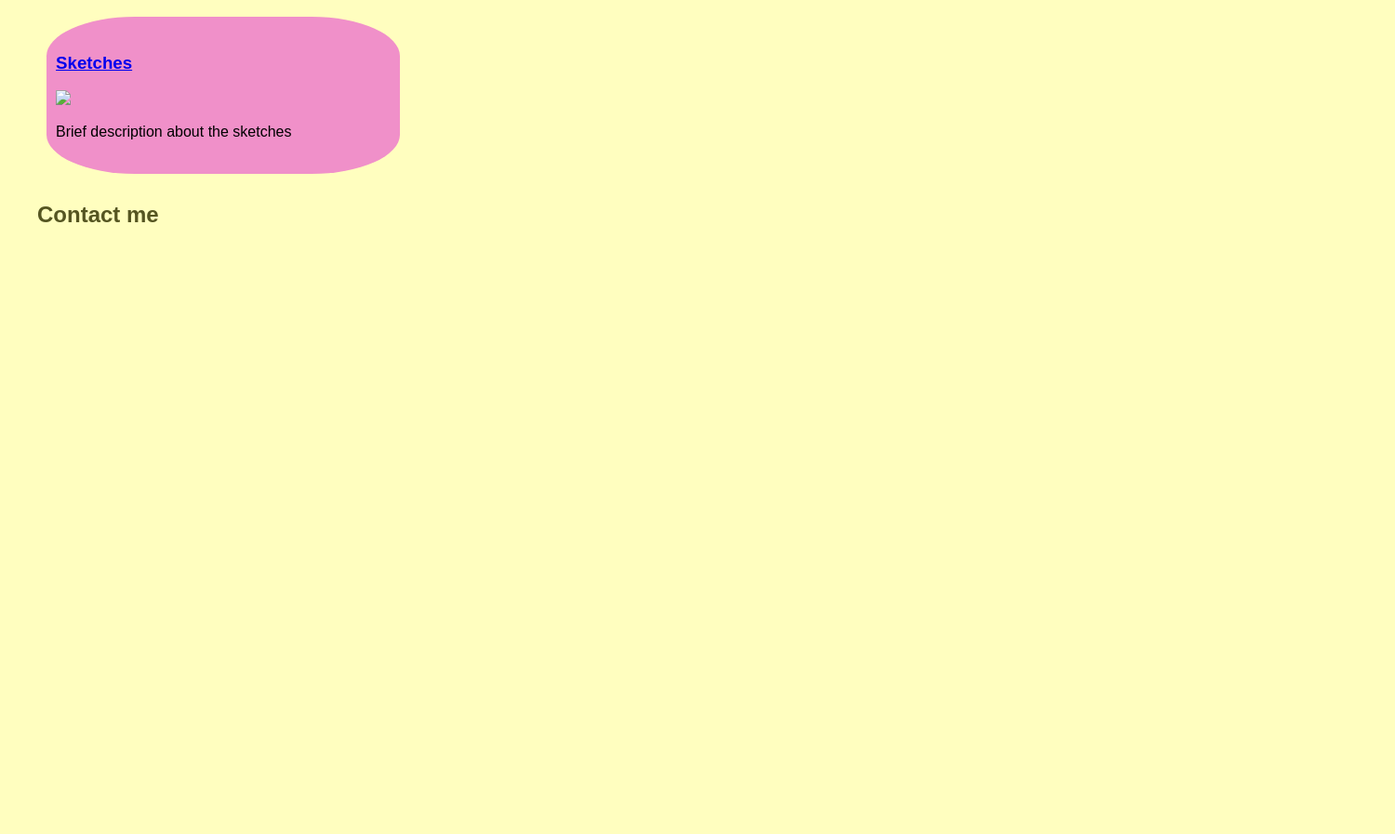
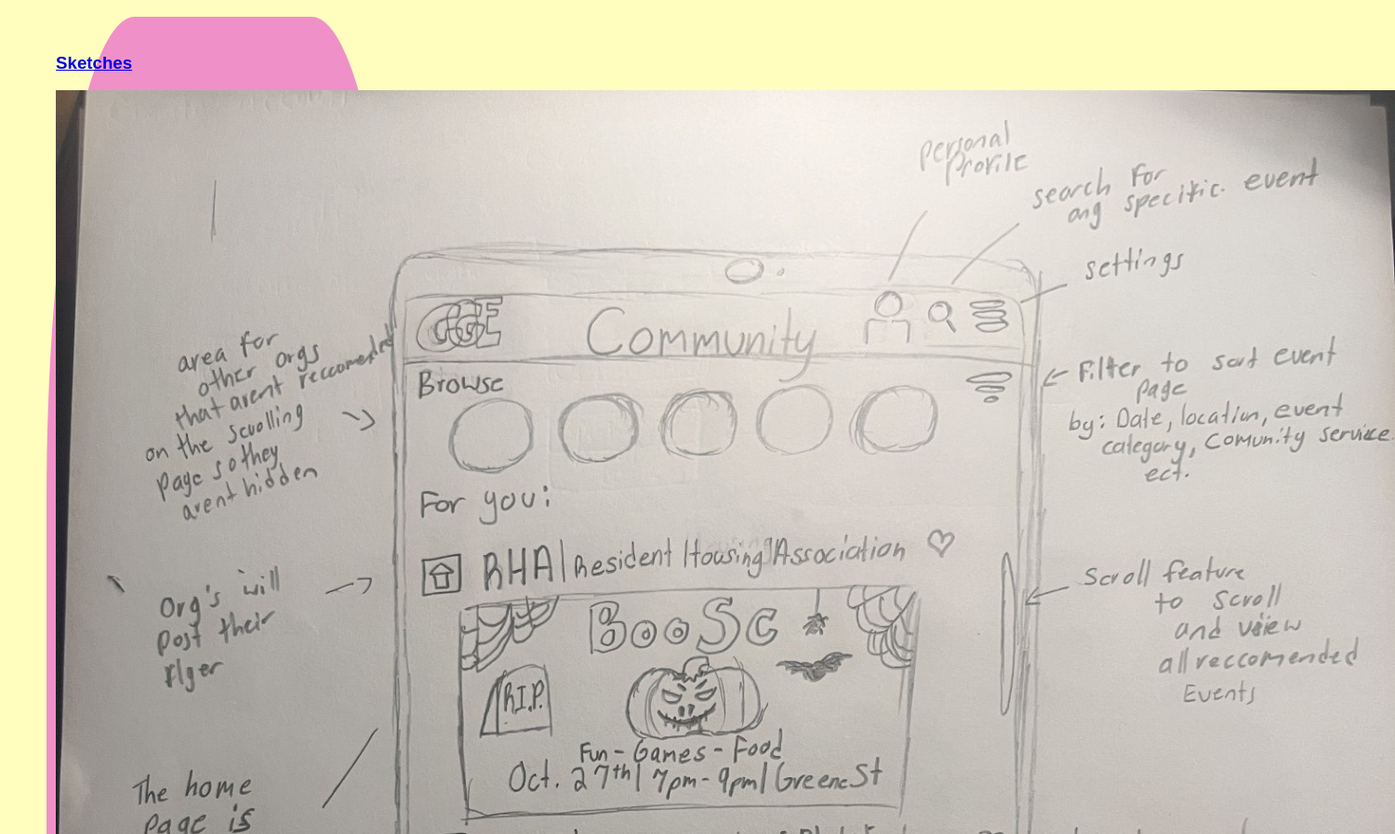
Before and after one commit to NataliaF-alt/NataliaF-alt.github.io, a plain HTML site: page index.html in a window 1280 px wide. Shown: the part 2167-3064 px from the top of the page at 93% size, 1500 px wide, since content can reach past the window. Before the commit the page ends 2452 px from the top, so only its background shows below. Drawn offline with Linux system fonts and the light colour scheme.

Commit message:
blueprintt

```diff
--- a/index.html
+++ b/index.html
@@ -45,7 +45,7 @@ match their interests.</p>
 <!--Sketches Assignment-->
 <section class="project">
 <a href="files/BluePrints.pdf"><h3>Sketches</h3></a>
-<a href="files/BluePrints.pdf"><img src="images/MainBlueprint.pdf"></a>
+<a href="files/BluePrints.pdf"><img src="images/MainBlueprinT.jpg"></a>
 <p>
 Brief description about the sketches
 </p>
```
